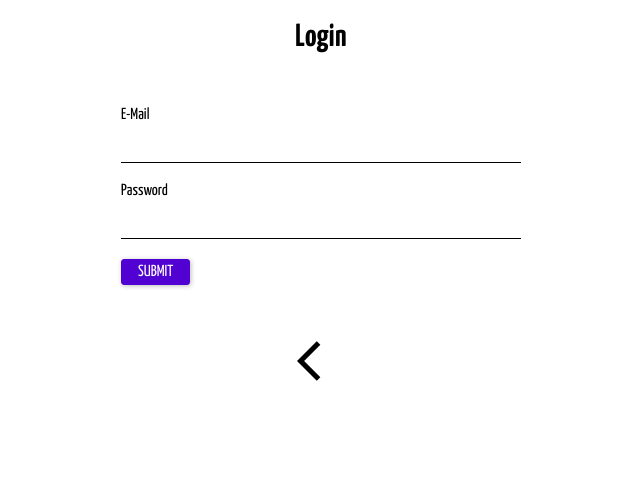
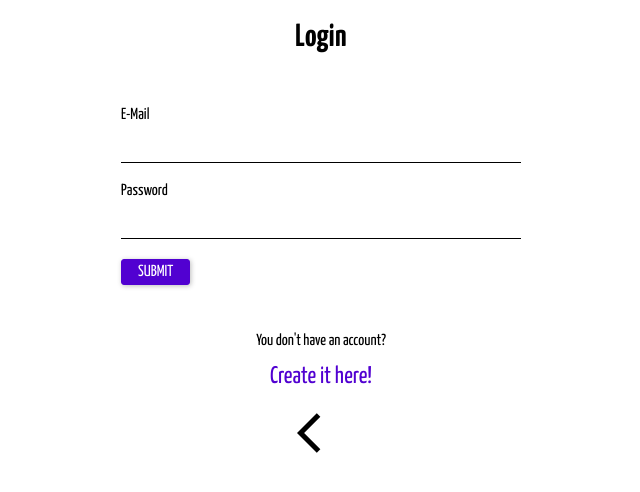
Before and after one commit to MikeKowalsky/MYtinerary, a React (Create React App) app: page /login in a window 1280 px wide. Shown: the top 492 px of the page, without its empty margins (319-959 px from the left). Built offline with nearby package versions, Linux system fonts and the light colour scheme; no server answers; a web font is replaced by a local one.

Commit message:
added link to signup from login component

```diff
--- a/src/App.css
+++ b/src/App.css
@@ -34,6 +34,19 @@
   text-decoration: none;
   color: black;
 }
+
+.link-to-signup {
+  display: flex;
+  flex-direction: column;
+  align-items: center;
+}
+
+.link-to-signup a {
+  text-decoration: none;
+  color: #5101d1;
+  font-size: 24px;
+}
+
 /* login/signup form shared styles */
 
 .form-wrapper {
--- a/src/Pages/Login/Login.js
+++ b/src/Pages/Login/Login.js
@@ -1,6 +1,6 @@
 import React, { Component } from "react";
 import { connect } from "react-redux";
-import { withRouter } from "react-router-dom";
+import { withRouter, Link } from "react-router-dom";
 import PropTypes from "prop-types";
 import isEmpty from "../../validation/is-empty";
 import { loginUser } from "../../actions/userActions";
@@ -56,6 +56,11 @@ class Login extends Component {
           </div>
         </form>
 
+        <div className="link-to-signup">
+          <p>You don't have an account?</p>
+          <Link to="/signup">Create it here!</Link>
+        </div>
+
         <BackButton />
       </div>
     );
```
Also changed, not shown: src/components/AddImgFromPart/AddImgFormPart.js (+29 -9 lines).
